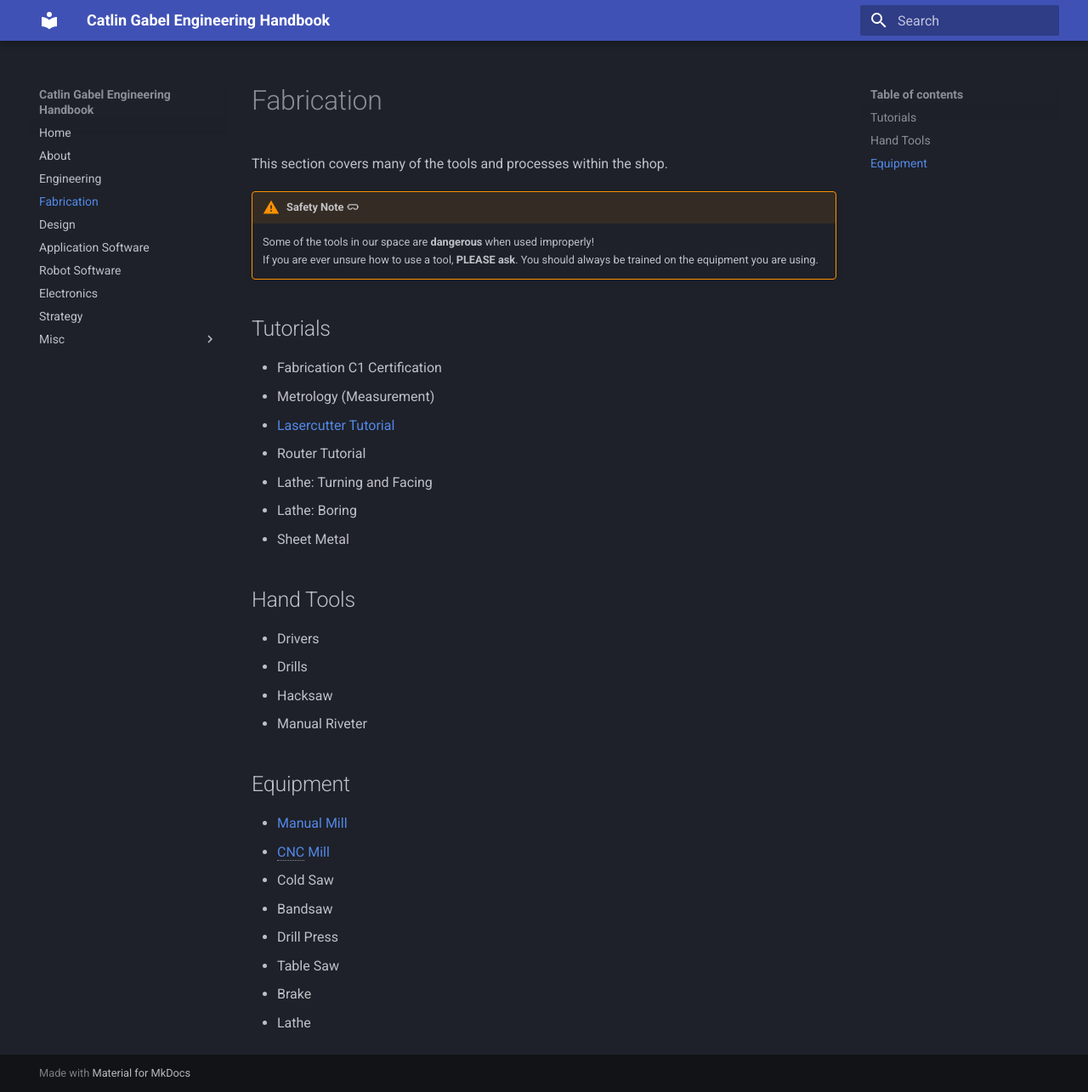
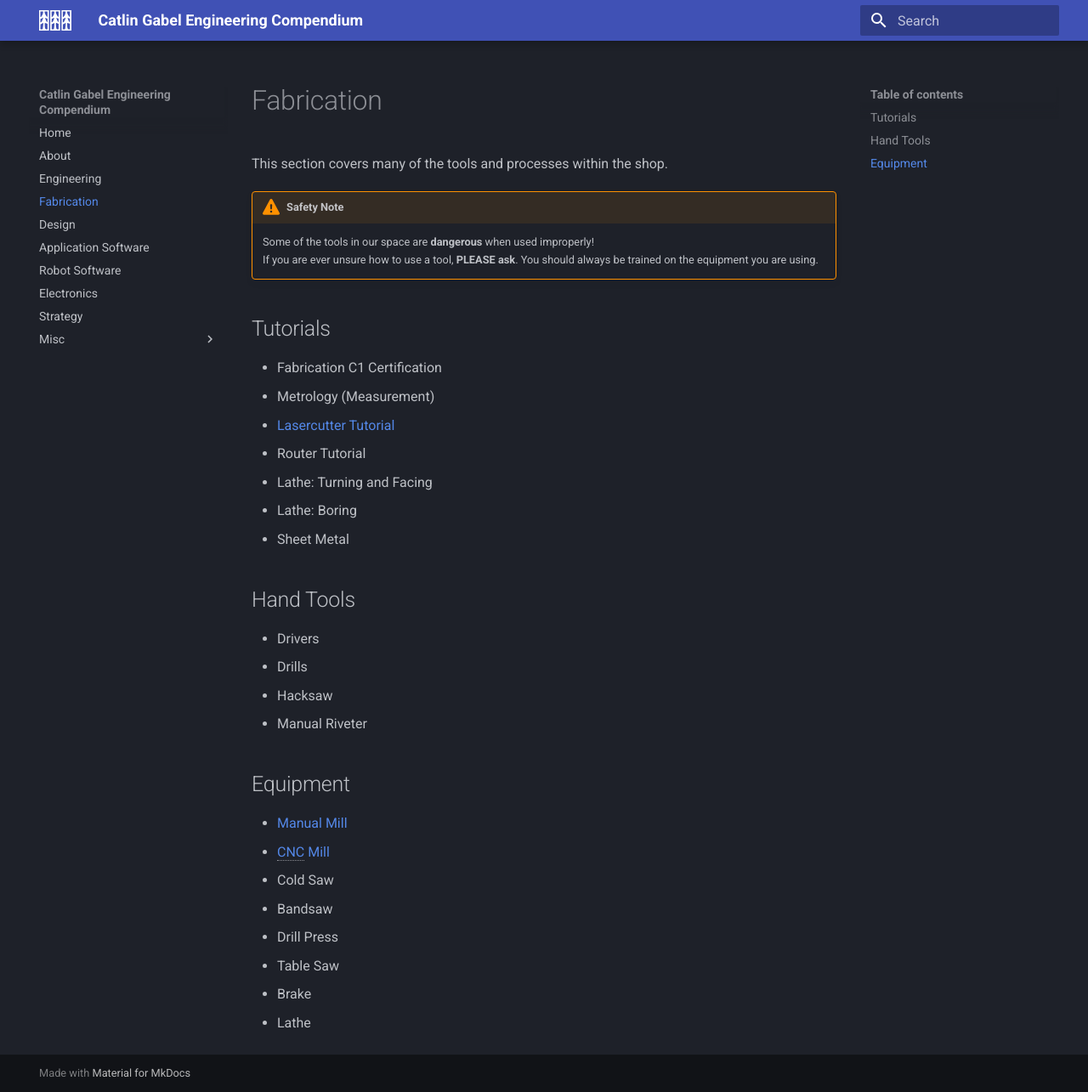
Before and after one commit to forbeskcg/cgengrdocs, an MkDocs documentation site: the page built from docs/fabrication/index.md, in a window 1280 px wide and 1285 px high. Shown: the whole window at 85% size. Built offline with MkDocs 1.6.1 and Material for MkDocs 9.7.7, drawn with Linux system fonts in a browser that asks for light colours.

Commit message:
Update logo and icons

```diff
--- a/mkdocs.yml
+++ b/mkdocs.yml
@@ -1,4 +1,4 @@
-site_name: Catlin Gabel Engineering Handbook
+site_name: Catlin Gabel Engineering Compendium
 nav:
   - Home: index.md
   - About: about.md
@@ -11,20 +11,34 @@
   - Strategy: strategy/index.md
   - Misc:
     - Internships: internships.md
+
 theme:
   name: material
   palette:
     scheme: slate
-
-
+  logo: img/cg_logo.svg
+  icon:
+    admonition:
+      note: fontawesome/solid/note-sticky
+      abstract: fontawesome/solid/book
+      info: material/information
+      tip: fontawesome/solid/fire
+      success: fontawesome/solid/check
+      question: fontawesome/solid/circle-question
+      warning: fontawesome/solid/triangle-exclamation
+      failure: fontawesome/solid/bomb
+      danger: fontawesome/solid/skull
+      bug: fontawesome/solid/robot
+      example: fontawesome/solid/flask
+      quote: fontawesome/solid/quote-left
 
 markdown_extensions:
   - abbr
+  - md_in_html
   - toc:
       permalink: true
       toc_depth: 3
   - admonition
-  - pymdownx.blocks.details
   - pymdownx.details
   - pymdownx.superfences
   - pymdownx.keys
@@ -34,3 +48,6 @@
   - pymdownx.emoji:
       emoji_index: !!python/name:material.extensions.emoji.twemoji
       emoji_generator: !!python/name:material.extensions.emoji.to_svg
+
+plugins:
+  - search
```
Also changed, not shown: docs/fabrication/index.md (+1 -1 lines), docs/img/cg_logo.svg (added).
